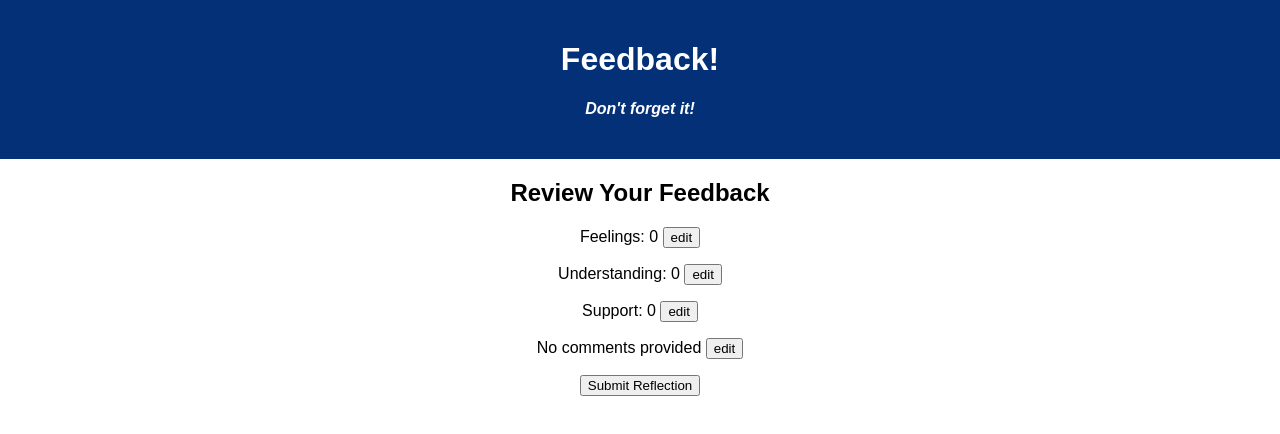
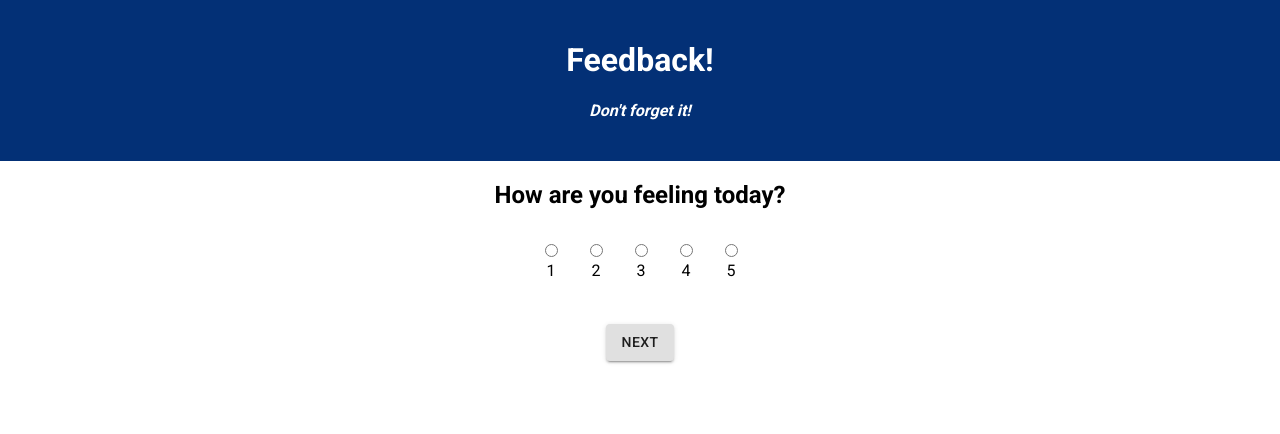
Before and after one commit to tadugan/weekend-redux-feedback-loop, a React (Create React App) app: page /#/ in a window 1280 px wide. Before the commit this address led to /#/review. Shown: the top 434 px of the page. Built offline with nearby package versions, Linux system fonts and the light colour scheme.

Commit message:
Added Material UI Edit icons and buttons

```diff
--- a/package.json
+++ b/package.json
@@ -4,6 +4,9 @@
   "private": true,
   "proxy": "http://localhost:5000",
   "dependencies": {
+    "@material-ui/core": "^4.12.1",
+    "@material-ui/icons": "^4.11.2",
+    "@material/button": "^11.0.0",
     "axios": "^0.21.1",
     "express": "^4.17.1",
     "pg": "^8.2.1",
--- a/public/index.html
+++ b/public/index.html
@@ -19,6 +19,8 @@
       work correctly both with client-side routing and a non-root public URL.
       Learn how to configure a non-root public URL by running `npm run build`.
     -->
+    <!-- Roboto font CDN -->
+    <link rel="stylesheet" href="https://fonts.googleapis.com/css?family=Roboto:300,400,500,700&display=swap" />
     <title>React App</title>
   </head>
   <body>
--- a/src/components/App/App.css
+++ b/src/components/App/App.css
@@ -1,5 +1,6 @@
 .App {
   text-align: center;
+  font-family: Roboto, Verdana, Geneva, Tahoma, sans-serif
 }
 
 .App-header {
@@ -30,3 +31,7 @@ h4 {
 .radio-button-label {
   margin-left: 2px;
 }
+
+.submit-button-container {
+  margin: 32px 0;
+}
--- a/src/components/Comments/Comments.jsx
+++ b/src/components/Comments/Comments.jsx
@@ -1,6 +1,9 @@
 import { useState } from "react";
 import { useDispatch, useSelector } from "react-redux";
 import { useHistory } from "react-router-dom";
+
+// material ui imports
+import Button from '@material-ui/core/Button';
 
 function Comments() {
 
@@ -20,22 +23,28 @@ function Comments() {
     const displayButton = (booleanValue) => {
         if (booleanValue) {
             return (
-                <button
+                <div className="submit-button-container">
+                    <Button
                     type="submit"
                     onClick={handleClick}
+                    variant="contained"
                     >
                         Update
-                </button>
+                    </Button>
+                </div>
             );
         }
         else {
             return (
-            <button
+            <div className="submit-button-container">
+                <Button
                 type="submit"
                 onClick={handleClick}
+                variant="contained"
                 >
                     Next
-            </button>
+                </Button>
+            </div>
             );
         }
     }
--- a/src/components/Feeling/Feeling.jsx
+++ b/src/components/Feeling/Feeling.jsx
@@ -1,6 +1,9 @@
 import { useState } from "react";
 import { useDispatch, useSelector } from "react-redux";
 import { useHistory } from "react-router-dom";
+
+// material ui imports
+import Button from '@material-ui/core/Button';
 
 function Feeling() {
 
@@ -28,22 +31,28 @@ function Feeling() {
     const displayButton = (booleanValue) => {
         if (booleanValue) {
             return (
-                <button
+                <div className="submit-button-container">
+                    <Button
                     type="submit"
                     onClick={handleClick}
+                    variant="contained"
                     >
                         Update
-                </button>
+                    </Button>
+                </div>
             );
         }
         else {
             return (
-            <button
+            <div className="submit-button-container">
+                <Button
                 type="submit"
                 onClick={handleClick}
+                variant="contained"
                 >
                     Next
-            </button>
+                </Button>
+            </div>
             );
         }
     }
--- a/src/components/Review/Review.css
+++ b/src/components/Review/Review.css
@@ -1,6 +1,24 @@
 .review-score-container {
+    width: 375px;
+    text-align: right;
+    margin: auto;
+}
+
+.review-header {
+    width: 100%;
+    text-align: center;
+    margin: 0 0 0 -8px;
 }
 
 .review-score {
     margin: 1rem;
+    font-size: 1.5rem;
 }
+
+.review-edit-button {
+    margin: 0 0 0 16px;
+}
+
+.review-submit-button {
+    margin: 0 8px 0 8px;;
+}
--- a/src/components/Review/Review.jsx
+++ b/src/components/Review/Review.jsx
@@ -3,6 +3,12 @@ import { useEffect, useState } from "react";
 import { useDispatch, useSelector } from "react-redux";
 import { useHistory } from "react-router-dom";
 
+// material ui imports
+import EditIcon from '@material-ui/icons/Edit';
+import ArrowUpwardIcon from '@material-ui/icons/ArrowUpward';
+import Button from '@material-ui/core/Button';
+
+// import css
 import './Review.css';
 
 function Review() {
@@ -56,10 +62,18 @@ function Review() {
     // display "no comments" if comment string is empty
     const displayComments = (string) => {
         if (commentsValue.length > 0) {
-             return <p>Comments: {commentsValue} <button onClick={() => handleEdit('/comments')}>edit</button></p>
+             return (<p>"{commentsValue}"
+                        <button className="review-edit-button" onClick={() => handleEdit('/comments')}>
+                            <EditIcon fontsize="small"/>
+                        </button>
+                    </p>)
         }
         else {
-            return <p>No comments provided <button onClick={() => handleEdit('/comments')}>edit</button></p>
+            return (<p>Add a Comment
+                        <button className="review-edit-button" onClick={() => handleEdit('/comments')}>
+                            <EditIcon fontsize="small"/>
+                        </button>
+                    </p>)
         }
     }
 
@@ -99,24 +113,37 @@ function Review() {
 
     return (
         <div>
-            <h2>Review Your Feedback</h2>
             <section className="review-score-container">
+                <h2 className="review-header" >Review Your Feedback</h2>
                 <div className="review-score">
-                    <p>Feelings: {feelingValue} <button onClick={() => handleEdit('/')}>edit</button></p>
+                    <p>Feelings: {feelingValue}
+                        <button className="review-edit-button" onClick={() => handleEdit('/')}>
+                            <EditIcon fontsize="small"/>
+                        </button>
+                    </p>
                 </div>
                 <div className="review-score">
-                    <p>Understanding: {understandingValue} <button onClick={() => handleEdit('/understanding')}>edit</button></p>
+                    <p>Understanding: {understandingValue}
+                        <button className="review-edit-button" onClick={() => handleEdit('/understanding')}>
+                            <EditIcon fontsize="small"/>
+                        </button>
+                    </p>
                 </div>
                 <div className="review-score">
-                    <p>Support: {supportValue} <button onClick={() => handleEdit('/support')}>edit</button></p>
+                    <p>Support: {supportValue}
+                        <button className="review-edit-button" onClick={() => handleEdit('/support')}>
+                            <EditIcon fontsize="small"/>
+                        </button>
+                    </p>
                 </div>
                 <div className="review-score">
                     {displayComments(commentsValue)}
                 </div>
             </section>
-            <button onClick={handleClick}>
-                Submit Reflection
-            </button>
+                <Button onClick={handleClick} variant="contained" color="primary">
+                    <span className="review-submit-button">Submit</span>
+                    <ArrowUpwardIcon />
+                </Button>
             {alert &&
                 <p>*please edit responses to a value of 1-5</p>}
         </div>
--- a/src/components/Support/Support.jsx
+++ b/src/components/Support/Support.jsx
@@ -1,6 +1,9 @@
 import { useState } from "react";
 import { useDispatch, useSelector } from "react-redux";
 import { useHistory } from "react-router-dom";
+
+// material ui imports
+import Button from '@material-ui/core/Button';
 
 function Support() {
 
@@ -28,22 +31,28 @@ function Support() {
     const displayButton = (booleanValue) => {
         if (booleanValue) {
             return (
-                <button
+                <div className="submit-button-container">
+                    <Button
                     type="submit"
                     onClick={handleClick}
+                    variant="contained"
                     >
                         Update
-                </button>
+                    </Button>
+                </div>
             );
         }
         else {
             return (
-            <button
+            <div className="submit-button-container">
+                <Button
                 type="submit"
                 onClick={handleClick}
+                variant="contained"
                 >
                     Next
-            </button>
+                </Button>
+            </div>
             );
         }
     }
--- a/src/components/Understanding/Understanding.jsx
+++ b/src/components/Understanding/Understanding.jsx
@@ -1,6 +1,9 @@
 import { useState } from "react";
 import { useDispatch, useSelector } from "react-redux";
 import { useHistory } from "react-router-dom";
+
+// material ui imports
+import Button from '@material-ui/core/Button';
 
 function Understanding() {
 
@@ -28,22 +31,28 @@ function Understanding() {
     const displayButton = (booleanValue) => {
         if (booleanValue) {
             return (
-                <button
+                <div className="submit-button-container">
+                    <Button
                     type="submit"
                     onClick={handleClick}
+                    variant="contained"
                     >
                         Update
-                </button>
+                    </Button>
+                </div>
             );
         }
         else {
             return (
-            <button
+            <div className="submit-button-container">
+                <Button
                 type="submit"
                 onClick={handleClick}
+                variant="contained"
                 >
                     Next
-            </button>
+                </Button>
+            </div>
             );
         }
     }
```
Also changed, not shown: checklist.txt, 1 other file (tests, documents, lock files or other folders). Lines whose indentation alone changed are shown as unchanged.
